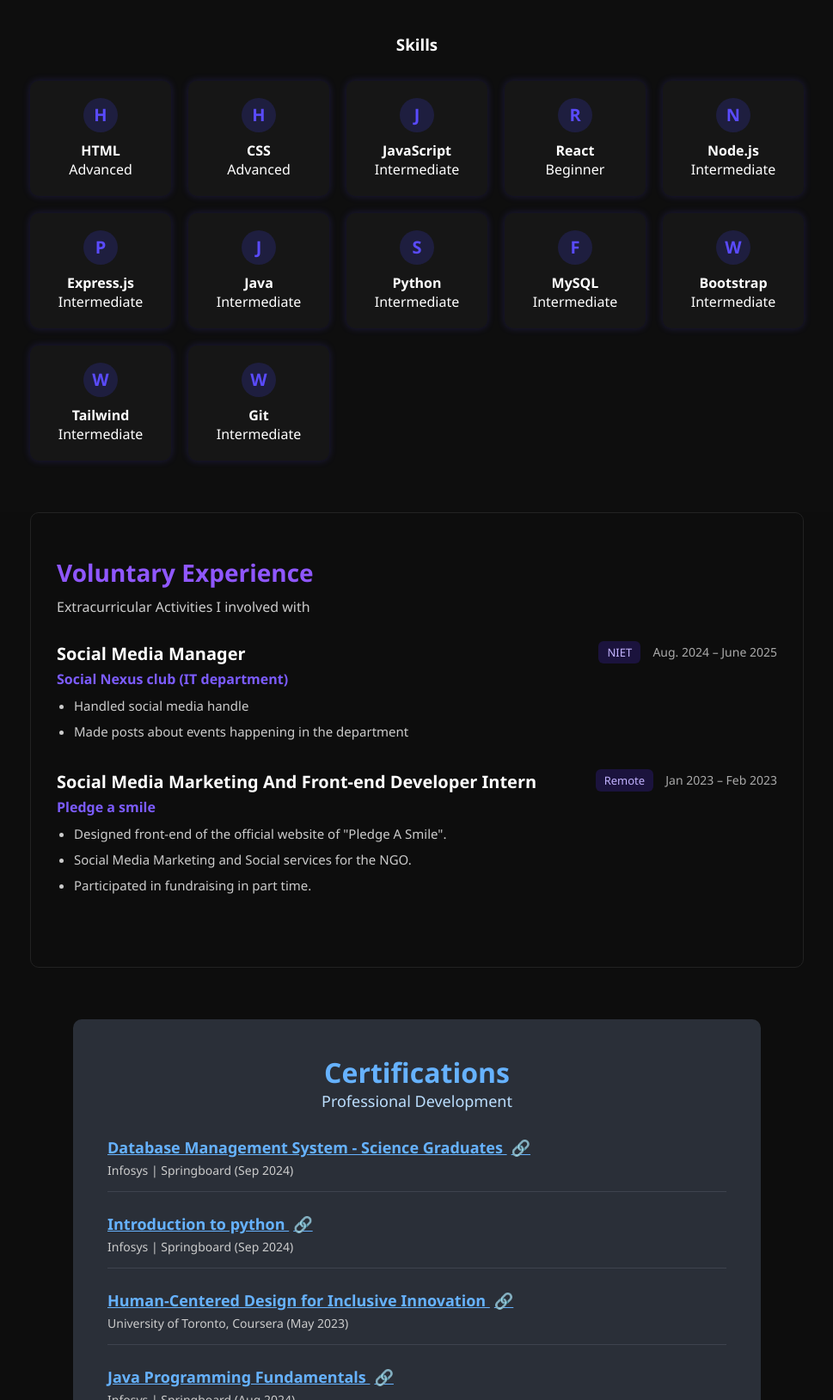
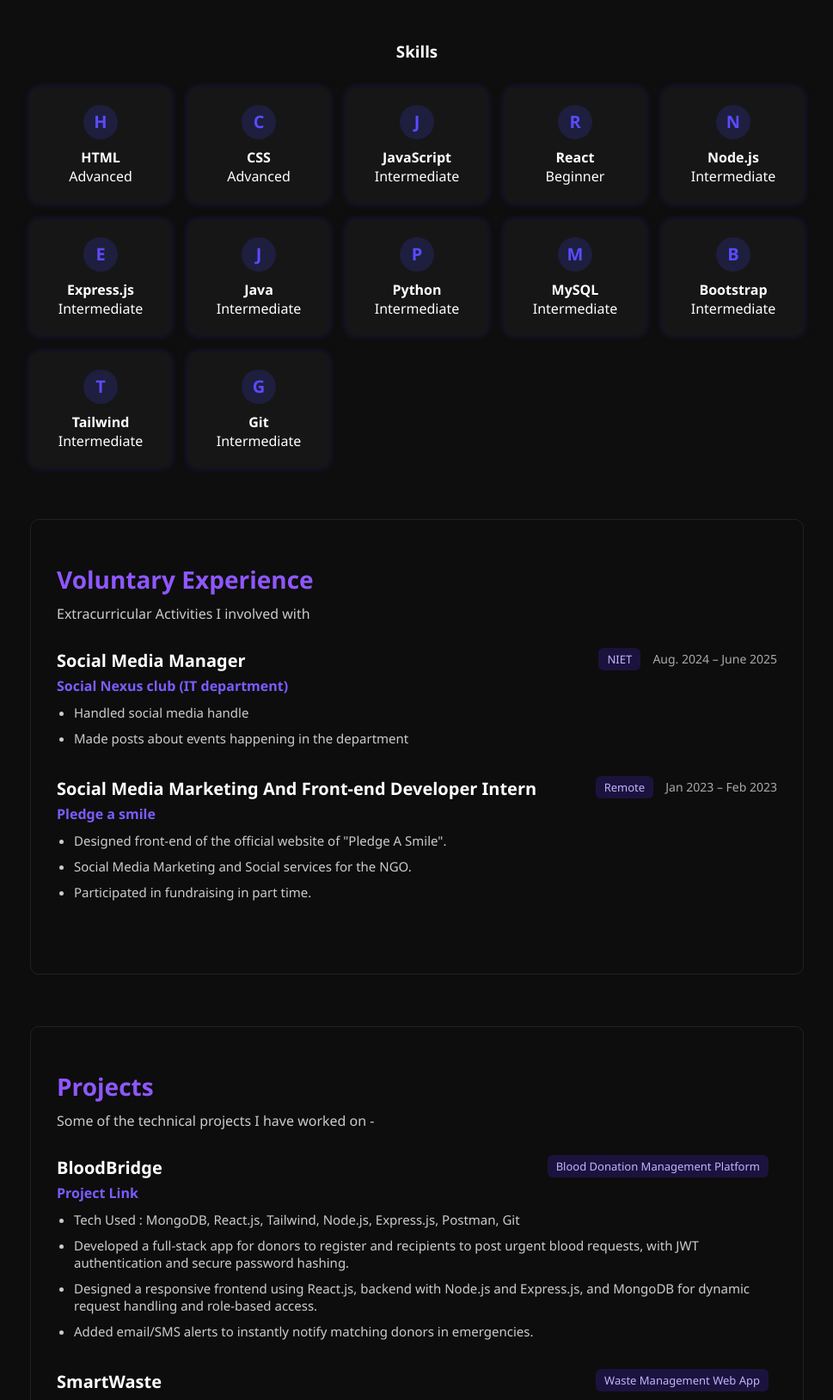
Before and after one commit to jiyaarora21/portfolio-website, a plain HTML site: page public/index.html in a window 1280 px wide. Shown: the part 1171-2800 px from the top of the page at 86% size, without its empty margins (155-1124 px from the left). Drawn offline with nearby package versions, Linux system fonts and the light colour scheme.

Commit message:
added projects

```diff
--- a/public/index.html
+++ b/public/index.html
@@ -17,11 +17,12 @@
       <div class="logo">&lt;Portfolio/&gt;</div>
       <ul class="nav-links">
         <li><a href="#hero">Home</a></li>
-        <li><a href="#about">About</a></li>
+        <li><a href="#projects">Projects</a></li>
+        <li><a href="#skill">Skills</a></li>
         <li><a href="#work">Experience</a></li>
-        <li><a href="#skill">Skills</a></li>
 
-        <li><a href="https://www.linkedin.com/in/jiyaarora21/">LinkedIn</a></li>
+
+
         <li><a href="https://leetcode.com/u/jiyaarora_/">LeetCode</a></li>
         <li><a href="https://drive.google.com/file/d/1oa2dfwzxt-a6P8cj14wWyFmfzbe96wLn/view?usp=sharing">Resume <i class="fas fa-file-alt"></i></a></li>
 
@@ -41,14 +42,17 @@
         Passionate about creating clean, user-friendly applications.
       </p>
       <div class="buttons">
-        <a href="#" class="btn primary">View My Work</a>
+        <a href="#projects" class="btn primary">View My Work</a>
         <a href="#contact" class="btn secondary">Contact Me</a>
       </div>
       <div class="social-icons">
-        <i class="fab fa-github"></i>
-        <i class="fab fa-twitter"></i>
+        <a href="https://github.com/jiyaarora21" target="_blank">
+    <i class="fab fa-github"></i>
+  </a>
+      <a href="https://www.linkedin.com/in/jiyaarora21/">
         <i class="fab fa-linkedin"></i>
-        <i class="fas fa-external-link-alt"></i>
+        </a>
+
       </div>
     </div>
     <div class="hero-img">
@@ -80,17 +84,17 @@
         <div class="skills-grid">
           <!-- Repeat for each skill -->
           <div class="skill-card"><span>H</span><h4>HTML</h4><p>Advanced</p></div>
-          <div class="skill-card"><span>H</span><h4>CSS</h4><p>Advanced</p></div>
+          <div class="skill-card"><span>C</span><h4>CSS</h4><p>Advanced</p></div>
           <div class="skill-card"><span>J</span><h4>JavaScript</h4><p>Intermediate</p></div>
           <div class="skill-card"><span>R</span><h4>React</h4><p>Beginner</p></div>
           <div class="skill-card"><span>N</span><h4>Node.js</h4><p>Intermediate</p></div>
-          <div class="skill-card"><span>P</span><h4>Express.js</h4><p>Intermediate</p></div>
+          <div class="skill-card"><span>E</span><h4>Express.js</h4><p>Intermediate</p></div>
           <div class="skill-card"><span>J</span><h4>Java</h4><p>Intermediate</p></div>
-          <div class="skill-card"><span>S</span><h4>Python</h4><p>Intermediate</p></div>
-          <div class="skill-card"><span>F</span><h4>MySQL</h4><p>Intermediate</p></div>
-          <div class="skill-card"><span>W</span><h4>Bootstrap</h4><p>Intermediate</p></div>
-          <div class="skill-card"><span>W</span><h4>Tailwind</h4></h4><p>Intermediate</p></div>
-          <div class="skill-card"><span>W</span><h4>Git</h4><p>Intermediate</p></div>
+          <div class="skill-card"><span>P</span><h4>Python</h4><p>Intermediate</p></div>
+          <div class="skill-card"><span>M</span><h4>MySQL</h4><p>Intermediate</p></div>
+          <div class="skill-card"><span>B</span><h4>Bootstrap</h4><p>Intermediate</p></div>
+          <div class="skill-card"><span>T</span><h4>Tailwind</h4></h4><p>Intermediate</p></div>
+          <div class="skill-card"><span>G</span><h4>Git</h4><p>Intermediate</p></div>
 
         </div>
       </div>
@@ -136,6 +140,51 @@
       </ul>
     </div>
   </section>
+  <section id="projects" class="work-experience-section">
+  <h2>Projects</h2>
+  <p>Some of the technical projects I have worked on -</p>
+
+  <!-- Project 1 -->
+  <div class="experience-item">
+    <div class="experience-header">
+      <div>
+        <h3>BloodBridge</h3>
+        <a href="#" class="company-name">Project Link</a>
+      </div>
+      <div class="experience-meta">
+        <span class="remote-badge">Blood Donation Management Platform</span>
+
+      </div>
+    </div>
+    <ul>
+      <li>Tech Used : MongoDB, React.js, Tailwind, Node.js, Express.js, Postman, Git</li>
+      <li>Developed a full-stack app for donors to register and recipients to post urgent blood requests, with JWT authentication and secure password hashing.</li>
+      <li>Designed a responsive frontend using React.js, backend with Node.js and Express.js, and MongoDB for dynamic request handling and role-based access.</li>
+      <li>Added email/SMS alerts to instantly notify matching donors in emergencies.</li>
+    </ul>
+  </div>
+
+  <!-- Project 2 -->
+  <div class="experience-item">
+    <div class="experience-header">
+      <div>
+        <h3>SmartWaste</h3>
+        <a href="https://smartwaste-4kny.onrender.com" class="company-name">Project Link</a>
+      </div>
+      <div class="experience-meta">
+        <span class="remote-badge">Waste Management Web App</span>
+
+      </div>
+    </div>
+    <ul>
+      <li>Tech Used : HTML, CSS, JavaScript, Node.js, Express.js, MongoDB, Postman, Git</li>
+      <li>Built a platform enabling citizens to schedule waste pickups, track request status, and register complaints via a responsive web interface.</li>
+      <li>Developed RESTful APIs with Node.js and Express, and designed MongoDB schemas.</li>
+      <li>Implemented an admin dashboard for real-time monitoring and management of pickup schedules and complaint resolutions.</li>
+    </ul>
+  </div>
+</section>
+
 
   <section class="certifications-section">
     <div class="certifications-container">
--- a/public/style.css
+++ b/public/style.css
@@ -474,3 +474,7 @@ body {
   font-size: 15px;
   margin-bottom: 10px;
 }
+
+#projects {
+  margin-top: 60px; /* extra gap above projects section */
+}
```
